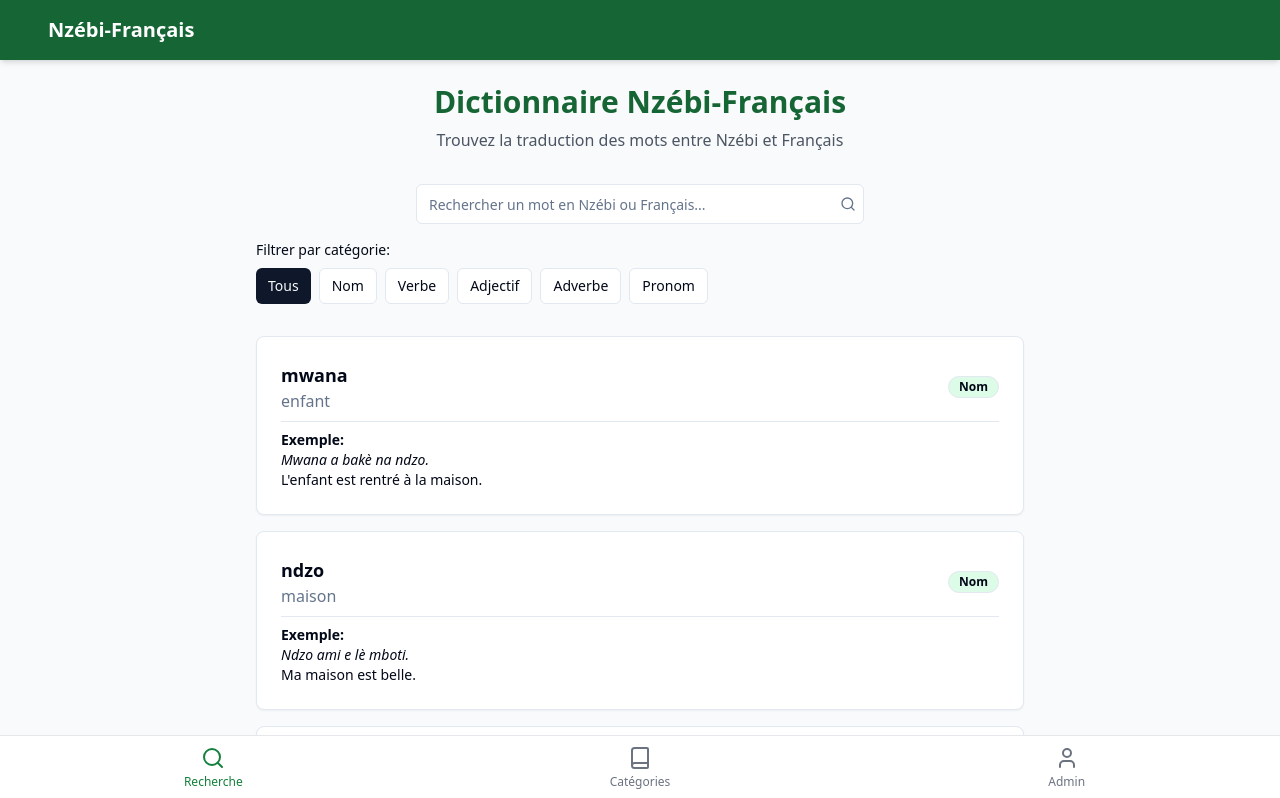
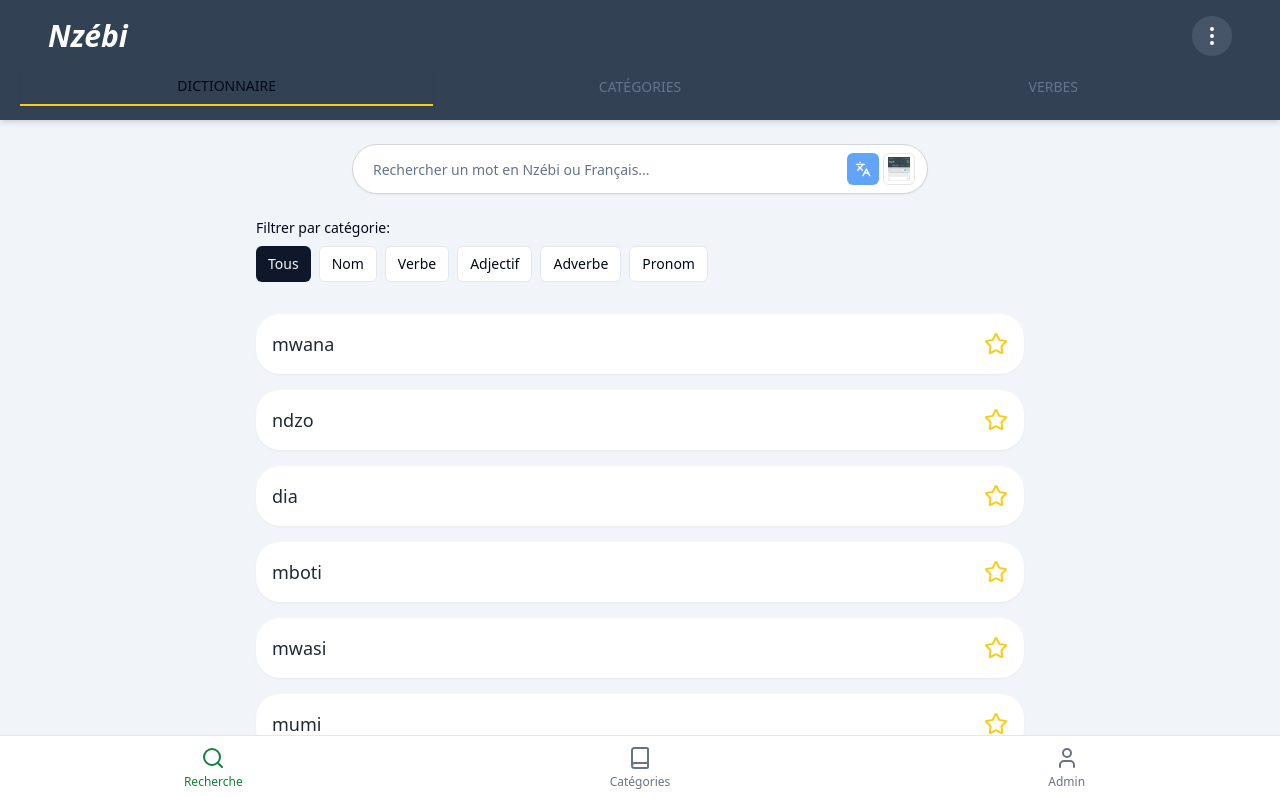
Before and after one commit to yawelmkk/dictionnaire-nzebi-fran-ais, a React (Vite) app: page / in a window 1280 px wide. Shown: the top 798 px of the page. Built offline with nearby package versions, Linux system fonts and the light colour scheme.

Commit message:
Refactor: Implement UI based on image

```diff
--- a/src/App.tsx
+++ b/src/App.tsx
@@ -6,6 +6,7 @@ import { QueryClient, QueryClientProvider } from "@tanstack/react-query";
 import { BrowserRouter, Routes, Route } from "react-router-dom";
 import Index from "./pages/Index";
 import Categories from "./pages/Categories";
+import VerbesPage from "./pages/VerbesPage";
 import Admin from "./pages/Admin";
 import NotFound from "./pages/NotFound";
 
@@ -20,6 +21,7 @@ const App = () => (
         <Routes>
           <Route path="/" element={<Index />} />
           <Route path="/categories" element={<Categories />} />
+          <Route path="/verbes" element={<VerbesPage />} />
           <Route path="/admin" element={<Admin />} />
           <Route path="*" element={<NotFound />} />
         </Routes>
--- a/src/components/Layout.tsx
+++ b/src/components/Layout.tsx
@@ -2,6 +2,7 @@
 import React, { ReactNode } from 'react';
 import { useIsMobile } from '@/hooks/use-mobile';
 import { MobileNav } from './MobileNav';
+import TabsNavigation from './TabsNavigation';
 
 interface LayoutProps {
   children: ReactNode;
@@ -9,11 +10,19 @@ interface LayoutProps {
 
 const Layout: React.FC<LayoutProps> = ({ children }) => {
   return (
-    <div className="min-h-screen bg-gray-50">
-      <header className="bg-green-800 text-white p-4 shadow-md">
+    <div className="min-h-screen bg-slate-100">
+      <header className="bg-slate-700 text-white p-4 shadow-md">
         <div className="container mx-auto flex justify-between items-center">
-          <h1 className="text-xl font-bold">Nzébi-Français</h1>
+          <h1 className="text-3xl font-bold italic">Nzébi</h1>
+          <button className="p-2 rounded-full bg-slate-600">
+            <svg xmlns="http://www.w3.org/2000/svg" width="24" height="24" viewBox="0 0 24 24" fill="none" stroke="currentColor" strokeWidth="2" strokeLinecap="round" strokeLinejoin="round" className="text-white">
+              <circle cx="12" cy="12" r="1" />
+              <circle cx="12" cy="5" r="1" />
+              <circle cx="12" cy="19" r="1" />
+            </svg>
+          </button>
         </div>
+        <TabsNavigation />
       </header>
 
       <main className="container mx-auto px-4 py-6">
--- a/src/components/SearchBar.tsx
+++ b/src/components/SearchBar.tsx
@@ -2,7 +2,7 @@
 import React, { useState } from 'react';
 import { Input } from '@/components/ui/input';
 import { Button } from '@/components/ui/button';
-import { Search } from 'lucide-react';
+import { Search, Languages } from 'lucide-react';
 
 interface SearchBarProps {
   onSearch: (query: string) => void;
@@ -17,23 +17,33 @@ const SearchBar: React.FC<SearchBarProps> = ({ onSearch }) => {
   };
 
   return (
-    <form onSubmit={handleSearch} className="relative w-full max-w-md mx-auto">
-      <div className="flex items-center">
+    <form onSubmit={handleSearch} className="w-full max-w-xl mx-auto mb-6">
+      <div className="relative flex items-center bg-white rounded-full p-1 border border-gray-300 shadow-sm">
         <Input
           type="text"
           placeholder="Rechercher un mot en Nzébi ou Français..."
           value={searchQuery}
           onChange={(e) => setSearchQuery(e.target.value)}
-          className="w-full pr-10"
+          className="flex-1 border-none focus-visible:ring-0 focus-visible:ring-offset-0 rounded-full pl-4"
         />
+        <div className="flex items-center space-x-1 pr-2">
           <Button
             type="submit"
             size="sm"
             variant="ghost"
-          className="absolute right-0 p-2"
+            className="p-1 bg-blue-400 text-white rounded-md h-8 w-8 flex items-center justify-center"
           >
-          <Search size={20} className="text-muted-foreground" />
+            <Languages size={18} />
           </Button>
+          <Button
+            type="button"
+            size="sm"
+            variant="ghost"
+            className="p-1 bg-white border border-gray-200 rounded-md h-8 w-8 flex items-center justify-center"
+          >
+            <img src="/lovable-uploads/a0b60ee2-a054-4897-9eb1-b1b10be935dd.png" alt="Flag" className="w-6 h-6" />
+          </Button>
+        </div>
       </div>
     </form>
   );
--- /dev/null
+++ b/src/components/TabsNavigation.tsx
@@ -0,0 +1,42 @@
+
+import React from 'react';
+import { Tabs, TabsList, TabsTrigger } from "@/components/ui/tabs";
+import { useNavigate, useLocation } from 'react-router-dom';
+
+const TabsNavigation = () => {
+  const navigate = useNavigate();
+  const location = useLocation();
+
+  return (
+    <div className="mt-2">
+      <Tabs defaultValue={location.pathname === "/" ? "dictionnaire" : "categories"} className="w-full" onValueChange={(value) => {
+        if (value === "dictionnaire") navigate("/");
+        if (value === "categories") navigate("/categories");
+        if (value === "verbes") navigate("/verbes");
+      }}>
+        <TabsList className="grid w-full grid-cols-3 bg-transparent">
+          <TabsTrigger
+            value="dictionnaire"
+            className="data-[state=active]:border-b-2 data-[state=active]:border-yellow-400 data-[state=active]:rounded-none data-[state=active]:bg-transparent py-2"
+          >
+            DICTIONNAIRE
+          </TabsTrigger>
+          <TabsTrigger
+            value="categories"
+            className="data-[state=active]:border-b-2 data-[state=active]:border-yellow-400 data-[state=active]:rounded-none data-[state=active]:bg-transparent py-2"
+          >
+            CATÉGORIES
+          </TabsTrigger>
+          <TabsTrigger
+            value="verbes"
+            className="data-[state=active]:border-b-2 data-[state=active]:border-yellow-400 data-[state=active]:rounded-none data-[state=active]:bg-transparent py-2"
+          >
+            VERBES
+          </TabsTrigger>
+        </TabsList>
+      </Tabs>
+    </div>
+  );
+};
+
+export default TabsNavigation;
--- a/src/components/WordsList.tsx
+++ b/src/components/WordsList.tsx
@@ -2,6 +2,7 @@
 import React from 'react';
 import WordCard from './WordCard';
 import { DictionaryEntry } from '@/lib/dictionaryData';
+import { Star } from 'lucide-react';
 
 interface WordsListProps {
   entries: DictionaryEntry[];
@@ -17,9 +18,16 @@ const WordsList: React.FC<WordsListProps> = ({ entries }) => {
   }
 
   return (
-    <div className="space-y-4">
+    <div className="space-y-4 pb-20">
       {entries.map((entry) => (
-        <WordCard key={entry.id} entry={entry} />
+        <div key={entry.id} className="bg-white rounded-3xl shadow-sm p-4 flex justify-between items-center">
+          <span className="text-lg font-medium text-gray-800">
+            {entry.nzebi}
+          </span>
+          <button className="text-yellow-400">
+            <Star size={24} />
+          </button>
+        </div>
       ))}
     </div>
   );
--- a/src/pages/Index.tsx
+++ b/src/pages/Index.tsx
@@ -33,17 +33,14 @@ const Index = () => {
   return (
     <Layout>
       <div className="max-w-3xl mx-auto">
-        <div className="text-center mb-8">
-          <h1 className="text-3xl font-bold text-green-800 mb-2">Dictionnaire Nzébi-Français</h1>
-          <p className="text-gray-600">Trouvez la traduction des mots entre Nzébi et Français</p>
-        </div>
-
         <SearchBar onSearch={handleSearch} />
 
-        <CategoryFilter
-          selectedCategory={selectedCategory}
-          onSelectCategory={handleCategorySelect}
-        />
+        <div className="mb-4">
+          <CategoryFilter
+            selectedCategory={selectedCategory}
+            onSelectCategory={handleCategorySelect}
+          />
+        </div>
 
         <div className="mt-6 pb-20">
           <WordsList entries={searchResults} />
--- /dev/null
+++ b/src/pages/VerbesPage.tsx
@@ -0,0 +1,20 @@
+
+import React from 'react';
+import Layout from '@/components/Layout';
+import { getEntriesByCategory } from '@/lib/dictionaryData';
+import WordsList from '@/components/WordsList';
+
+const VerbesPage = () => {
+  const verbes = getEntriesByCategory('verb');
+
+  return (
+    <Layout>
+      <div className="max-w-3xl mx-auto">
+        <h2 className="text-xl font-semibold text-center mb-6">Verbes Nzébi</h2>
+        <WordsList entries={verbes} />
+      </div>
+    </Layout>
+  );
+};
+
+export default VerbesPage;
```
Also changed, not shown: public/lovable-uploads/a0b60ee2-a054-4897-9eb1-b1b10be935dd.png (added). Lines whose indentation alone changed are shown as unchanged.
